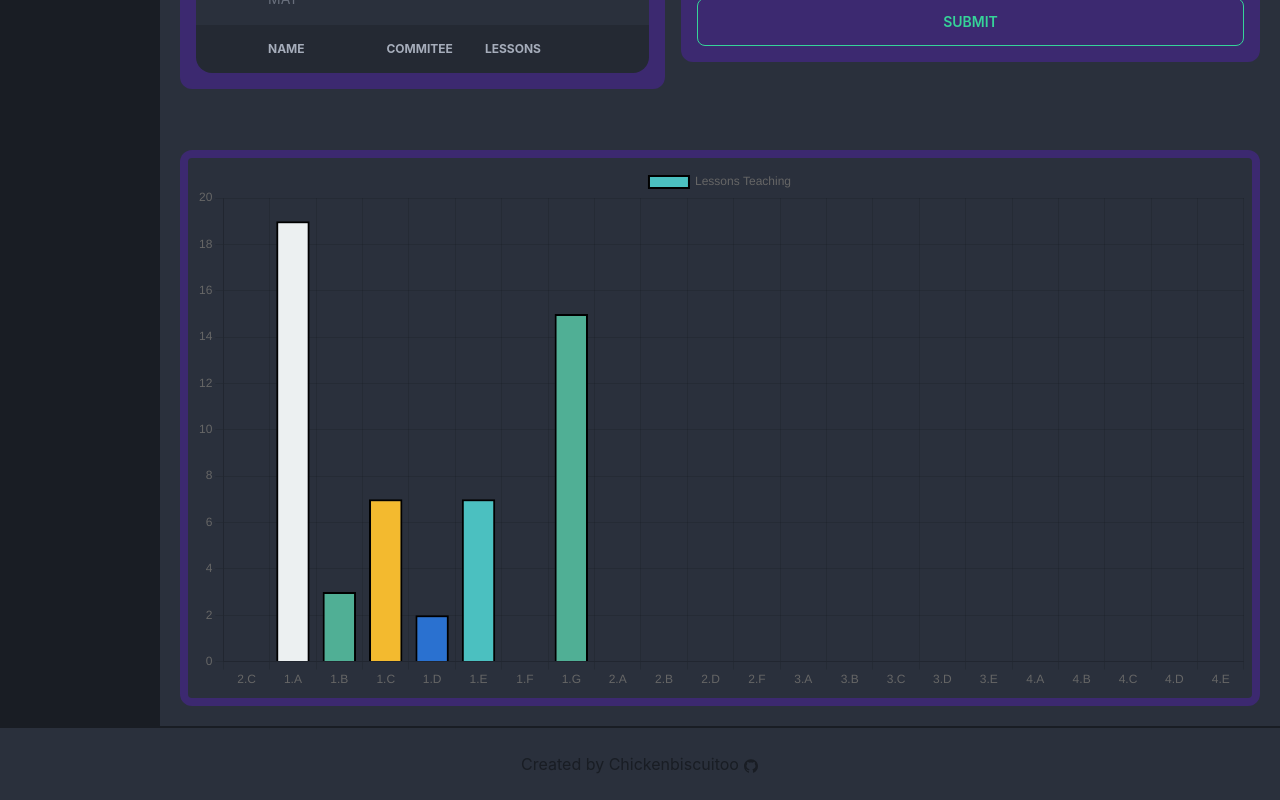
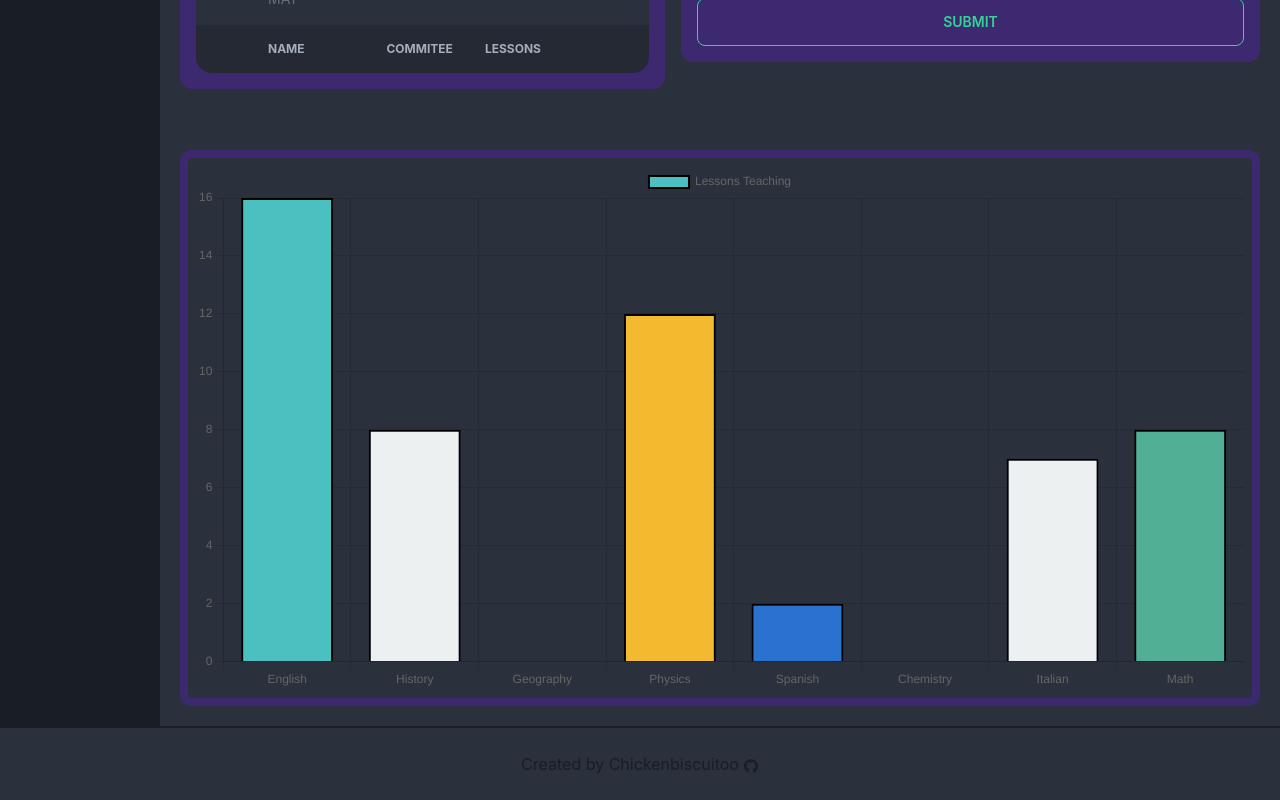
Before and after one commit to Chickenbiscuitoo/timetable-manager, a Next.js app: page /subjects in a window 1280 px wide. Shown: the part 686-1486 px from the top of the page. Built offline with nearby package versions, Linux system fonts and the light colour scheme.

Commit message:
subjects chart

```diff
--- a/components/SubjectsBarChart.tsx
+++ b/components/SubjectsBarChart.tsx
@@ -7,29 +7,29 @@ import { flatten } from '../utils/arraysFuncs'
 import BarChart from './charts/BarChart'
 
 const SubjectsBarChart: NextPage = () => {
-	const { bindings, classes } = useTimetableStore()
+	const { bindings, subjects } = useTimetableStore()
 
-	const classesStats = classes.map((cl) => {
-		const classesLessons = bindings
-			.filter((b) => b.cl.id === cl.id)
+	const subjectsStats = subjects.map((subject) => {
+		const subjectsLessons = bindings
+			.filter((b) => b.subject.id === subject.id)
 			.map((binding) =>
 				binding.teachers.map((teacher) => teacher.lessons)
 			)
 
-		const lessons = flatten(classesLessons).reduce(
+		const lessons = flatten(subjectsLessons).reduce(
 			(acc: number, curr: number) => acc + curr,
 			0
 		)
 
-		return { name: cl.name, lessons }
+		return { name: subject.name, lessons }
 	})
 
-	const [classesData, setUserData] = useState({
-		labels: classes.map((cl) => cl.name),
+	const [subjectsData, setSubjectsData] = useState({
+		labels: subjects.map((subject) => subject.name),
 		datasets: [
 			{
 				label: 'Lessons Teaching',
-				data: classesStats.map((cl) => cl.lessons),
+				data: subjectsStats.map((subject) => subject.lessons),
 				backgroundColor: [
 					'rgba(75,192,192,1)',
 					'#ecf0f1',
@@ -46,7 +46,7 @@ const SubjectsBarChart: NextPage = () => {
 	return (
 		<div>
 			<div className="w-full">
-				<BarChart chartData={classesData} />
+				<BarChart chartData={subjectsData} />
 			</div>
 		</div>
 	)
--- a/pages/subjects.tsx
+++ b/pages/subjects.tsx
@@ -15,7 +15,6 @@ const Subjects: NextPage = () => {
 				<title>Timetable Manager</title>
 				<link rel="icon" href="/favicon.ico" />
 			</Head>
-
 			<main className="min-h-screen flex flex-row">
 				<Sidebar />
 				<div className="flex flex-col p-3">
```
